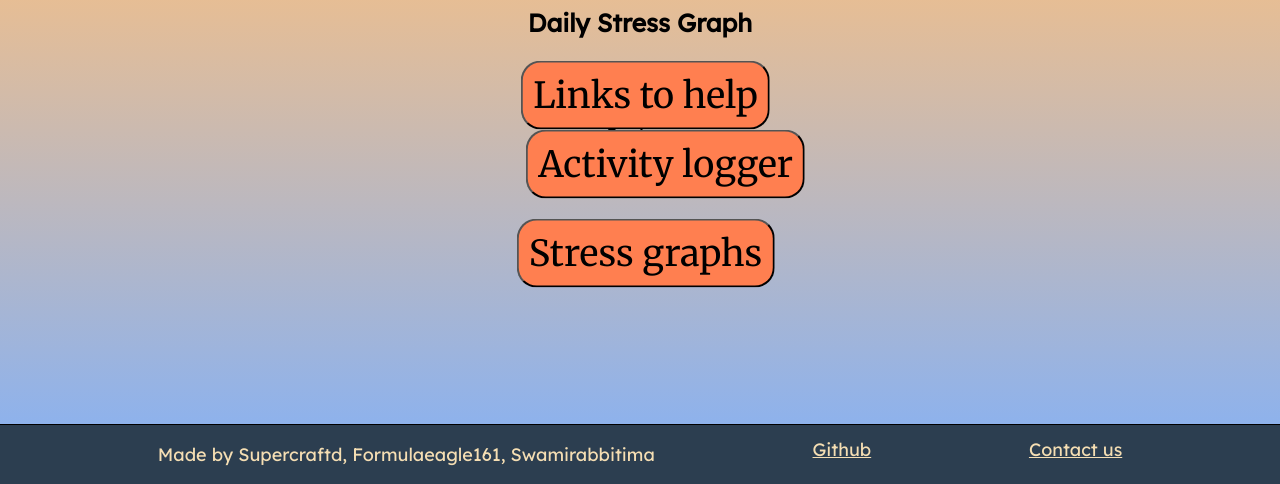
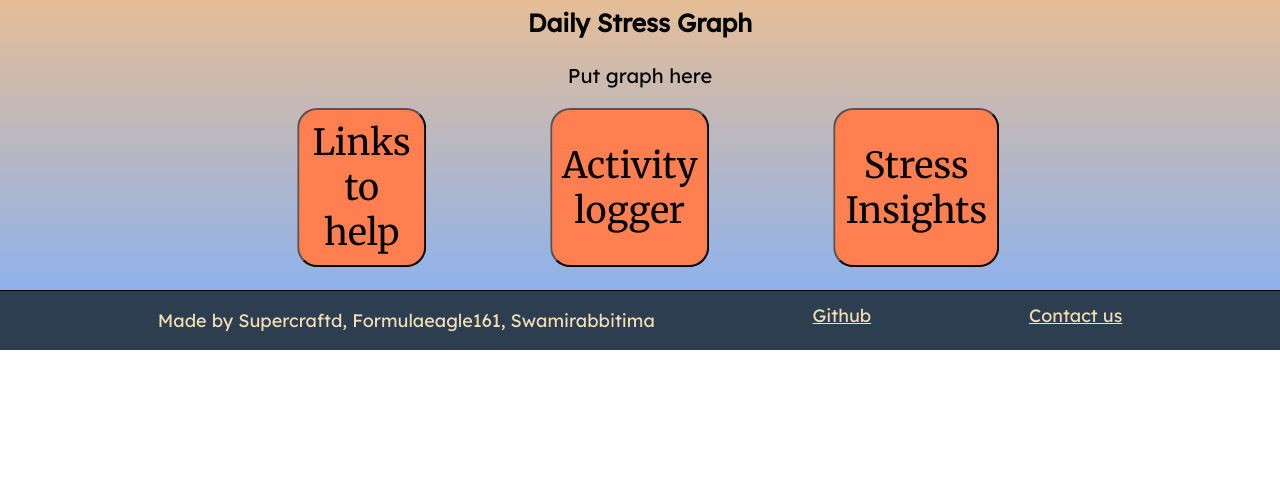
Before and after one commit to SupercraftD/See-Stress, a website built with Vite: page dashboard/index.html in a window 1280 px wide. Shown: the part 802-1286 px from the top of the page. After the commit the page ends 1152 px from the top, so only its background shows below. Built offline with nearby package versions, Linux system fonts and the light colour scheme; no server answers.

Commit message:
fix dashboard a lil

```diff
--- a/dashboard/index.html
+++ b/dashboard/index.html
@@ -32,13 +32,11 @@
 
       <div id = "abouttext">
         <p class = "aboutheader"> Daily Stress Graph </p>
-<br>
        <p class = "aboutsubtext">  Put graph here</p>
-       <br>
        <div id="bottombuttons">
-       <button id="helplink">Links to help</button>
-       <button id="activitylogger">Activity logger</button>
-       <button id="graph">Stress graphs</button>
+        <button id="helplink">Links to help</button>
+        <button id="activitylogger">Activity logger</button>
+        <button id="graph">Stress Insights</button>
       </div>
        <br>
         <div id = "footer">
--- a/dashboard/main.js
+++ b/dashboard/main.js
@@ -20,10 +20,17 @@ document.getElementById("login").addEventListener("click", function(){
   sessionStorage.setItem("authType","dashboard")
   location.href = "/dashboard/"
 })
+
+///fix this
 document.getElementById("register").addEventListener("click", function(){
   sessionStorage.setItem("authType","register")
   location.href = "/login/"
 })
+
+document.getElementById("activitylogger").addEventListener("click", function(){
+  location.href = "/activitylogger/"
+})
+
 
 onAuthStateChanged(auth, async(user)=>{
   if (user){
--- a/dashboard/style.css
+++ b/dashboard/style.css
@@ -90,12 +90,11 @@ body {
   text-align: center;
   font-family: 'Merriweather';
   position: absolute;
-  top: 30%;
+  top: 35%;
   left: 50%;
   transform: translate(-50%, -50%);
   color:rgb(4, 8, 61);
   font-size: 300%;
-  background-color: #e5b078;
   padding: 10px;
   opacity: 85%;
 }
@@ -148,12 +147,15 @@ a {
 
 #bottombuttons{
   font-family: 'Merriweather';
-  width: 50%;
+  width: 75%;
   left: 50%;
-  top:90%;
-  transform: translate(8.5%,-50%);
+  top:100%;
+  transform: translate(8.5%,0);
   text-align: middle;
   margin: auto;
+  display: flex;
+  justify-content: space-evenly;
+
 
 }
 
@@ -164,17 +166,5 @@ a {
   border-radius: 20px;
   padding: 10px;
   background-color: coral;
-
+  cursor: pointer;
 }
-
-#graph{
-  margin-top: 20px;
-}
-
-#activitylogger{
-  margin-left: 40px;
-}
-
-#helplink{
-  margin-right: 40px;
-}
```
